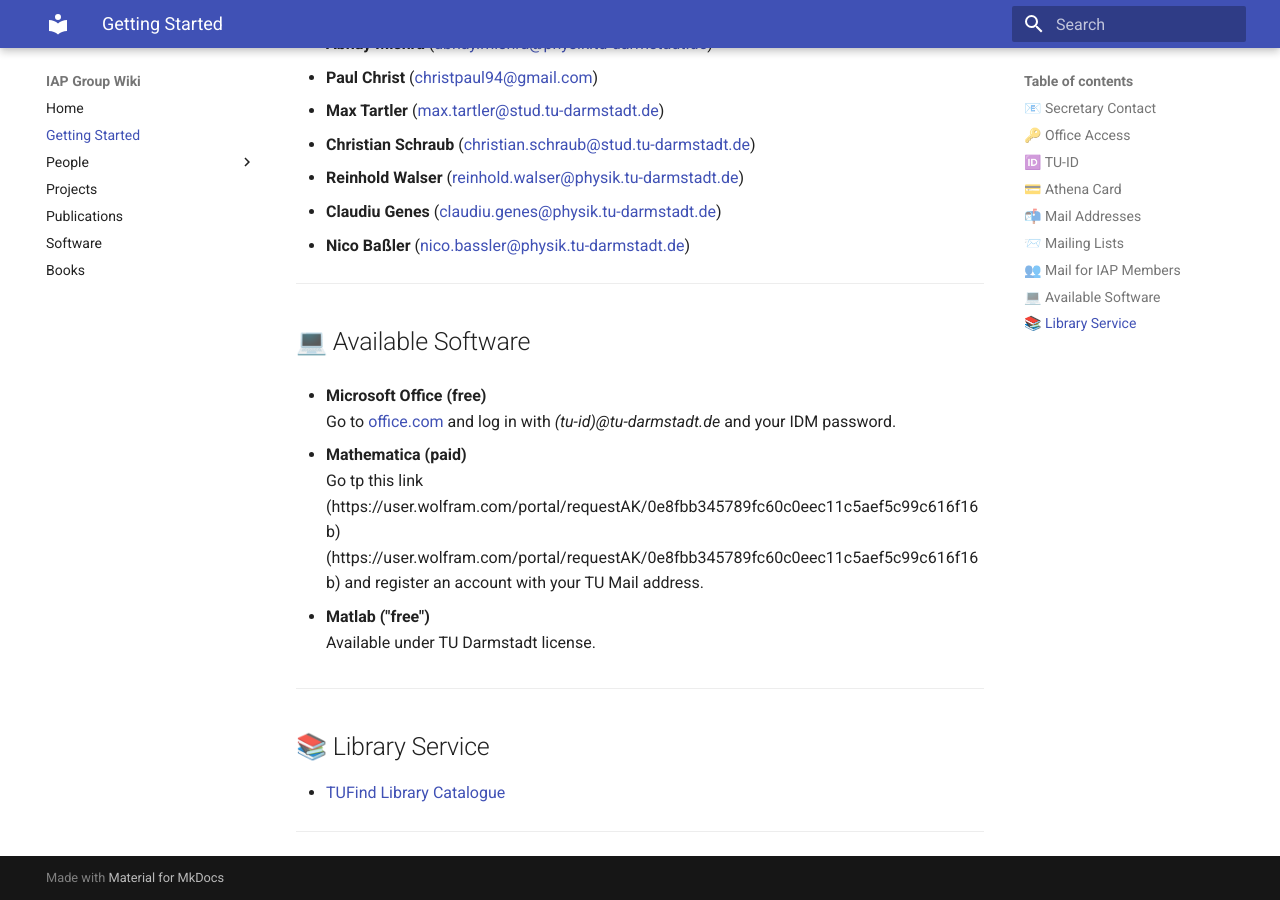
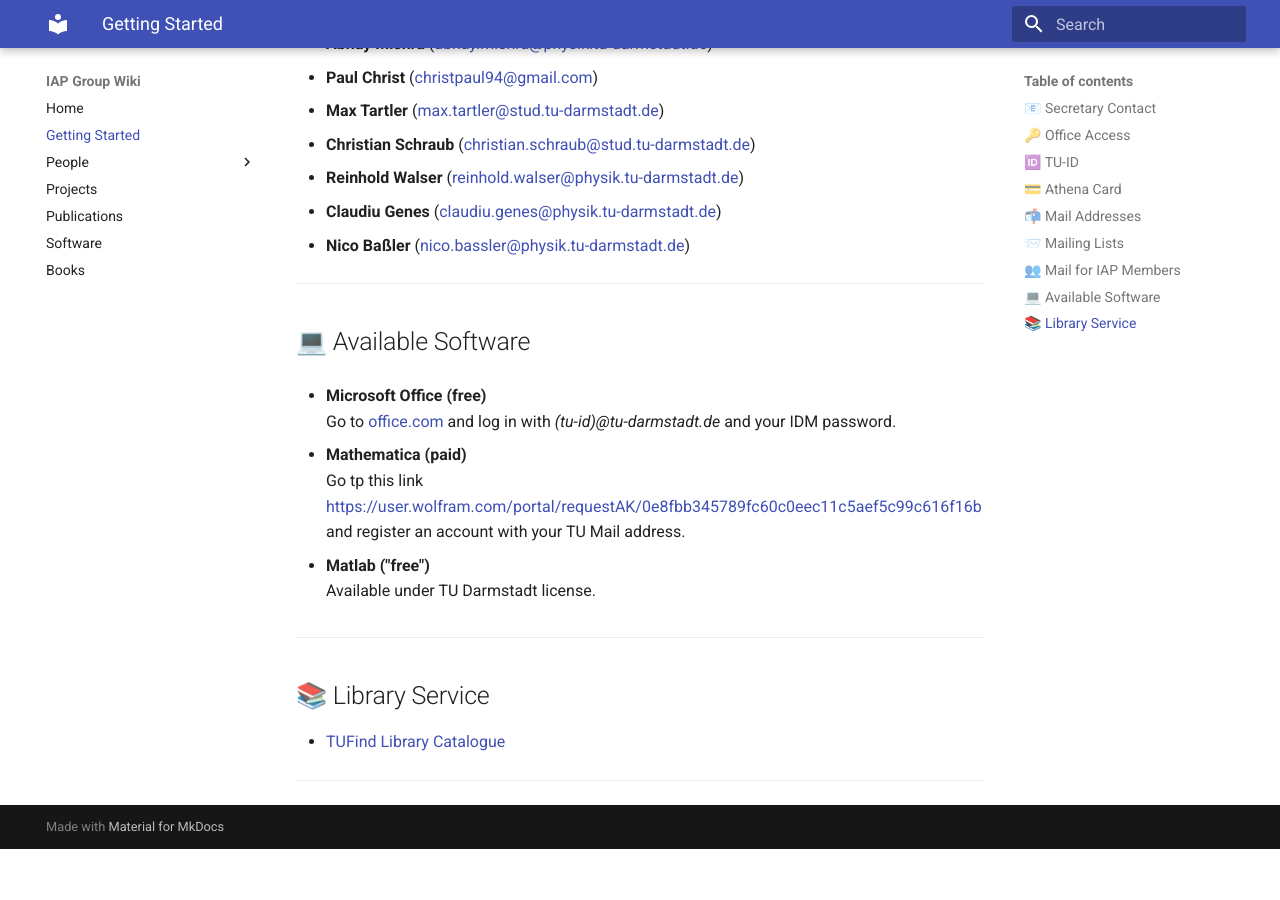
Before and after one commit to Nico0oblr/genes-wiki, an MkDocs documentation site: the page built from docs/Getting_Started.md, in a window 1280 px wide and 900 px high, scrolled down 1583 px. Built offline with MkDocs 1.6.1 and Material for MkDocs 9.7.7, drawn with Linux system fonts in a browser that asks for light colours; after the commit the page ends 2432 px from its top, so only the background shows below that.

Commit message:
fixed Mathematics link

```diff
--- a/docs/Getting_Started.md
+++ b/docs/Getting_Started.md
@@ -84,7 +84,7 @@ Other members:
   Go to [office.com](https://www.office.com) and log in with *(tu-id)@tu-darmstadt.de* and your IDM password.
 
 - **Mathematica (paid)**
-  Go tp this link (https://user.wolfram.com/portal/requestAK/0e8fbb345789fc60c0eec11c5aef5c99c616f16b)(https://user.wolfram.com/portal/requestAK/0e8fbb345789fc60c0eec11c5aef5c99c616f16b) and register an account with your TU Mail address.
+  Go tp this link [https://user.wolfram.com/portal/requestAK/0e8fbb345789fc60c0eec11c5aef5c99c616f16b](https://user.wolfram.com/portal/requestAK/0e8fbb345789fc60c0eec11c5aef5c99c616f16b) and register an account with your TU Mail address.
 
 - **Matlab ("free")**
   Available under TU Darmstadt license.
```
